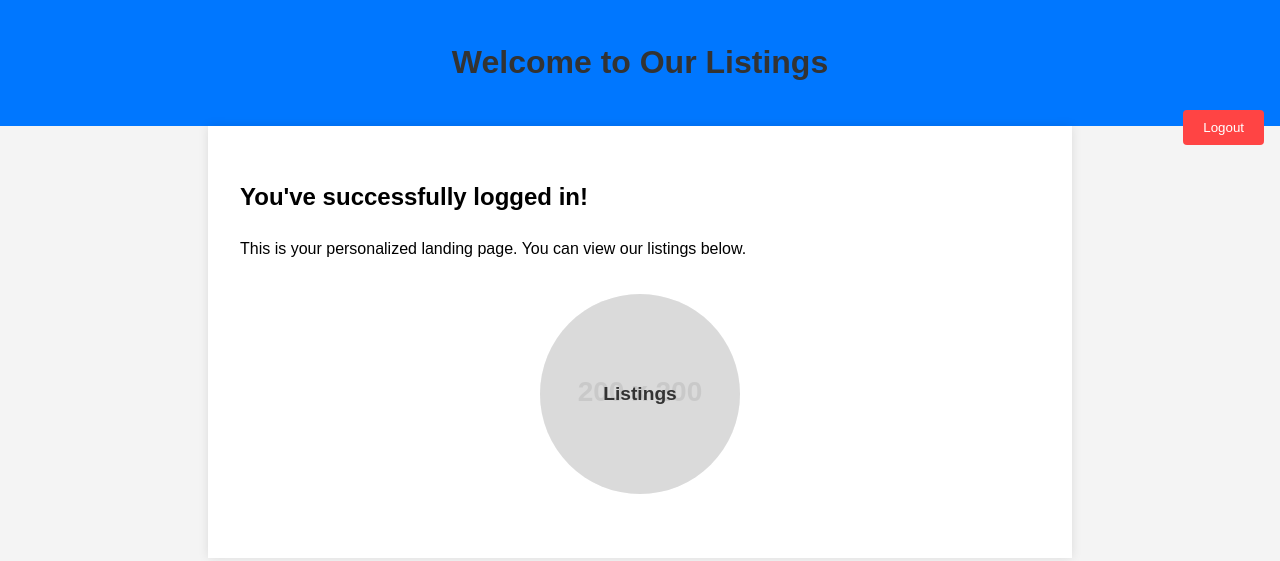
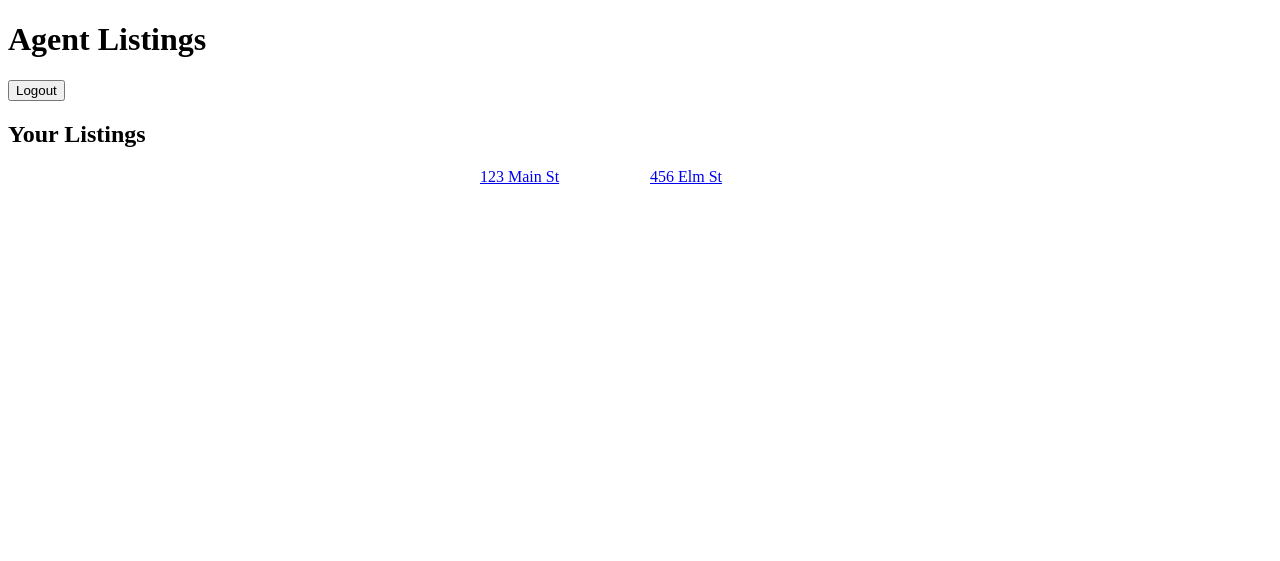
Before and after one commit to FreeTrialYacht/NCO, a plain HTML site: page landing.html in a window 1280 px wide. Drawn offline with Linux system fonts and the light colour scheme; sample sign-in values are in the browser's storage; placeholder pictures from the web are drawn by us.

Commit message:
Update landing.html

```diff
--- a/landing.html
+++ b/landing.html
@@ -3,86 +3,39 @@
 <head>
     <meta charset="UTF-8">
     <meta name="viewport" content="width=device-width, initial-scale=1.0">
-    <title>Welcome - Listings</title>
+    <title>Agent Listings</title>
     <style>
-        body {
-            font-family: Arial, sans-serif;
-            line-height: 1.6;
-            margin: 0;
-            padding: 0;
-            background-color: #f4f4f4;
-        }
-        header {
-            background-color: #0077ff;
-            color: #ffffff;
-            text-align: center;
-            padding: 1rem;
-        }
-        main {
-            padding: 2rem;
-            max-width: 800px;
-            margin: auto;
-            background-color: #ffffff;
-            box-shadow: 0 0 10px rgba(0,0,0,0.1);
-        }
-        h1 {
-            color: #333333;
-        }
-        .logout-btn {
-            background-color: #ff4444;
-            color: white;
-            border: none;
-            padding: 10px 20px;
-            border-radius: 4px;
-            cursor: pointer;
-            float: right;
-        }
-        .logout-btn:hover {
-            background-color: #cc0000;
+        /* ... (Copy styles from landing page and add/modify as needed) ... */
+        .listings-container {
+            display: flex;
+            flex-wrap: wrap;
+            justify-content: center;
+            gap: 20px;
         }
         .listing-bubble {
-            width: 200px;
-            height: 200px;
-            background-color: #e0e0e0;
-            border-radius: 50%;
-            display: flex;
-            flex-direction: column;
-            align-items: center;
-            justify-content: center;
-            margin: 2rem auto;
-            position: relative;
-            overflow: hidden;
-        }
-        .listing-bubble img {
-            width: 100%;
-            height: 100%;
-            object-fit: cover;
-            opacity: 0.3;
-            position: absolute;
-        }
-        .listing-bubble span {
-            z-index: 1;
-            font-weight: bold;
-            font-size: 1.2rem;
-            color: #333;
+            width: 150px;
+            height: 150px;
         }
     </style>
 </head>
 <body>
+    <div class="container">
         <header>
-        <h1>Welcome to Our Listings</h1>
+            <h1>Agent Listings</h1>
             <button class="logout-btn" onclick="logout()">Logout</button>
         </header>
         <main>
-        <h2>You've successfully logged in!</h2>
-        <p>This is your personalized landing page. You can view our listings below.</p>
-        <div class="listing-bubble">
-            <img src="https://via.placeholder.com/200" alt="Home">
-            <span>Listings</span>
+            <div class="content">
+                <h2>Your Listings</h2>
+                <div id="listings" class="listings-container"></div>
             </div>
         </main>
+    </div>
 
+    <script src="https://apis.google.com/js/api.js"></script>
     <script>
+        // ... (Add Google Sheets API code here) ...
+
         function logout() {
             sessionStorage.removeItem('isLoggedIn');
             window.location.href = 'index.html';
@@ -94,7 +47,26 @@
             }
         }
 
+        function loadListings() {
+            // Placeholder for Google Sheets API call
+            const listings = [
+                { address: "123 Main St", id: "1" },
+                { address: "456 Elm St", id: "2" },
+                // ... more listings ...
+            ];
+
+            const listingsContainer = document.getElementById('listings');
+            listings.forEach(listing => {
+                const bubble = document.createElement('a');
+                bubble.href = `listing-details.html?id=${listing.id}`;
+                bubble.className = 'listing-bubble';
+                bubble.innerHTML = `<span>${listing.address}</span>`;
+                listingsContainer.appendChild(bubble);
+            });
+        }
+
         checkLoginStatus();
+        loadListings();
     </script>
 </body>
 </html>
```
Lines whose indentation alone changed are shown as unchanged.
